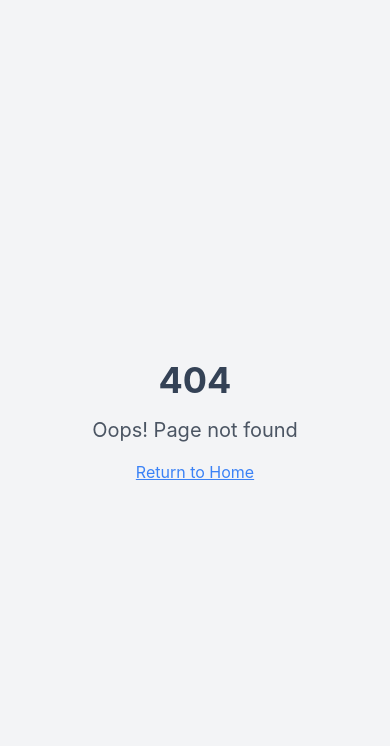
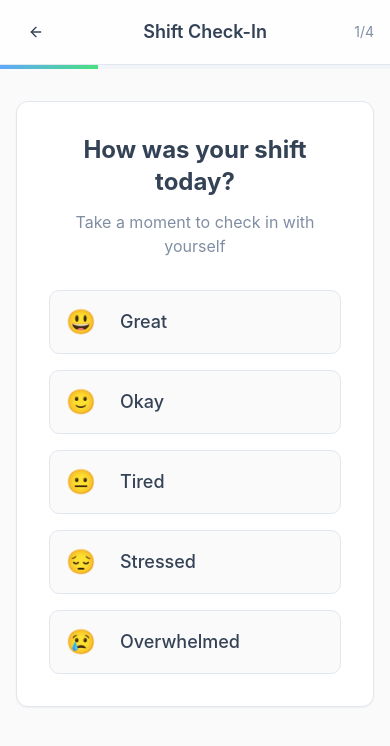
Before and after one commit to smatterings88/care-echo-ui, a React (Vite) app: page /survey in a window 390 px wide. Before the commit this address had no page. Shown: the top 746 px of the page. Built offline with nearby package versions, Linux system fonts and the light colour scheme.

Commit message:
Add survey section
Add a mobile-friendly survey with a mood check, stress source selection, and optional reflection fields. Includes automated reflection messages based on user input.

```diff
--- a/src/App.tsx
+++ b/src/App.tsx
@@ -4,6 +4,7 @@ import { TooltipProvider } from "@/components/ui/tooltip";
 import { QueryClient, QueryClientProvider } from "@tanstack/react-query";
 import { BrowserRouter, Routes, Route } from "react-router-dom";
 import Index from "./pages/Index";
+import Survey from "./pages/Survey";
 import NotFound from "./pages/NotFound";
 
 const queryClient = new QueryClient();
@@ -16,6 +17,7 @@ const App = () => (
       <BrowserRouter>
         <Routes>
           <Route path="/" element={<Index />} />
+          <Route path="/survey" element={<Survey />} />
           {/* ADD ALL CUSTOM ROUTES ABOVE THE CATCH-ALL "*" ROUTE */}
           <Route path="*" element={<NotFound />} />
         </Routes>
--- a/src/components/FloatingActionButton.tsx
+++ b/src/components/FloatingActionButton.tsx
@@ -1,11 +1,15 @@
 import { Plus } from "lucide-react";
 import { Button } from "@/components/ui/button";
 
+import { Link } from "react-router-dom";
+
 const FloatingActionButton = () => {
   return (
-    <Button className="floating-action group">
-      <Plus className="h-6 w-6 transition-transform group-hover:rotate-90 duration-300" />
-    </Button>
+    <Link to="/survey">
+      <Button className="floating-action group">
+        <Plus className="h-6 w-6 transition-transform group-hover:rotate-90 duration-300" />
+      </Button>
+    </Link>
   );
 };
 
--- a/src/components/Header.tsx
+++ b/src/components/Header.tsx
@@ -1,5 +1,7 @@
 import { Bell, User, Menu } from "lucide-react";
 import { Button } from "@/components/ui/button";
+
+import { Link } from "react-router-dom";
 
 const Header = () => {
   return (
@@ -9,21 +11,21 @@ const Header = () => {
           <Button variant="ghost" size="icon" className="md:hidden">
             <Menu className="h-5 w-5" />
           </Button>
-          <div className="flex items-center space-x-2">
+          <Link to="/" className="flex items-center space-x-2">
             <div className="w-8 h-8 bg-gradient-to-r from-primary to-healthcare-green rounded-lg flex items-center justify-center">
               <span className="text-white font-bold text-sm">CE</span>
             </div>
             <h1 className="text-xl font-semibold text-foreground">Care Echo</h1>
-          </div>
+          </Link>
         </div>
 
         <nav className="hidden md:flex items-center space-x-6">
-          <a href="#" className="text-foreground hover:text-primary transition-colors font-medium">
+          <Link to="/" className="text-foreground hover:text-primary transition-colors font-medium">
             Dashboard
-          </a>
-          <a href="#" className="text-muted-foreground hover:text-primary transition-colors font-medium">
-            Surveys
-          </a>
+          </Link>
+          <Link to="/survey" className="text-muted-foreground hover:text-primary transition-colors font-medium">
+            Quick Check-In
+          </Link>
           <a href="#" className="text-muted-foreground hover:text-primary transition-colors font-medium">
             Analytics
           </a>
--- a/src/pages/Index.tsx
+++ b/src/pages/Index.tsx
@@ -1,4 +1,5 @@
 import { BarChart3, Users, FileText, TrendingUp } from "lucide-react";
+import { Link } from "react-router-dom";
 import Header from "@/components/Header";
 import SurveyCard from "@/components/SurveyCard";
 import StatsCard from "@/components/StatsCard";
@@ -64,9 +65,11 @@ const Index = () => {
               Streamline your healthcare surveys with intelligent analytics and beautiful, mobile-first design that puts patient care first.
             </p>
             <div className="flex flex-col sm:flex-row gap-4 animate-slide-up">
-              <button className="btn-primary">
-                Create New Survey
-              </button>
+              <Link to="/survey">
+                <button className="btn-primary">
+                  Start Shift Check-In
+                </button>
+              </Link>
               <button className="btn-secondary">
                 View Analytics
               </button>
--- /dev/null
+++ b/src/pages/Survey.tsx
@@ -0,0 +1,258 @@
+import { useState } from "react";
+import { ArrowLeft, ArrowRight } from "lucide-react";
+import { Button } from "@/components/ui/button";
+import { Card } from "@/components/ui/card";
+import { Textarea } from "@/components/ui/textarea";
+import { useNavigate } from "react-router-dom";
+import { useToast } from "@/hooks/use-toast";
+
+const Survey = () => {
+  const navigate = useNavigate();
+  const { toast } = useToast();
+  const [currentStep, setCurrentStep] = useState(1);
+  const [responses, setResponses] = useState({
+    mood: "",
+    stressSource: "",
+    stressSourceOther: "",
+    support: ""
+  });
+
+  const moods = [
+    { emoji: "😃", label: "Great", value: "great" },
+    { emoji: "🙂", label: "Okay", value: "okay" },
+    { emoji: "😐", label: "Tired", value: "tired" },
+    { emoji: "😔", label: "Stressed", value: "stressed" },
+    { emoji: "😢", label: "Overwhelmed", value: "overwhelmed" }
+  ];
+
+  const stressSources = [
+    "Resident grief or decline",
+    "Family conflict",
+    "Workload / understaffing",
+    "Supervisor or leadership issues",
+    "Personal / outside stress",
+    "Other"
+  ];
+
+  const getReflection = () => {
+    const mood = responses.mood;
+    const hasSupport = responses.support.trim().length > 0;
+
+    if (mood === "great" || mood === "okay") {
+      return hasSupport
+        ? "Glad you found a bright spot today — hold onto that. You're making a difference every day."
+        : "Sounds like a solid shift! Remember to celebrate the small wins along the way.";
+    } else if (mood === "tired") {
+      return "Tough shift, but you still showed up. That counts. Rest well and be kind to yourself tonight.";
+    } else {
+      return "Looks like today was heavy. Take 2 minutes before bed to breathe deeply and let the shift go. You matter.";
+    }
+  };
+
+  const handleMoodSelect = (mood: string) => {
+    setResponses(prev => ({ ...prev, mood }));
+    setTimeout(() => setCurrentStep(2), 300);
+  };
+
+  const handleStressSelect = (source: string) => {
+    if (source === "Other") {
+      setResponses(prev => ({ ...prev, stressSource: source }));
+      return;
+    }
+    setResponses(prev => ({ ...prev, stressSource: source }));
+    setTimeout(() => setCurrentStep(3), 300);
+  };
+
+  const handleNext = () => {
+    if (currentStep < 4) {
+      setCurrentStep(currentStep + 1);
+    }
+  };
+
+  const handleSubmit = () => {
+    toast({
+      title: "Survey Completed",
+      description: "Thank you for taking the time to check in. Your wellbeing matters.",
+    });
+    setTimeout(() => navigate("/"), 2000);
+  };
+
+  return (
+    <div className="min-h-screen bg-background">
+      {/* Header */}
+      <header className="sticky top-0 z-50 w-full border-b bg-white/80 backdrop-blur-md">
+        <div className="container mx-auto px-4 h-16 flex items-center justify-between">
+          <Button variant="ghost" size="icon" onClick={() => navigate("/")}>
+            <ArrowLeft className="h-5 w-5" />
+          </Button>
+          <h1 className="text-lg font-semibold text-foreground">Shift Check-In</h1>
+          <div className="text-sm text-muted-foreground">
+            {currentStep}/4
+          </div>
+        </div>
+      </header>
+
+      {/* Progress Bar */}
+      <div className="w-full bg-muted h-1">
+        <div
+          className="bg-gradient-to-r from-primary to-healthcare-green h-1 transition-all duration-500"
+          style={{ width: `${(currentStep / 4) * 100}%` }}
+        />
+      </div>
+
+      <div className="container mx-auto px-4 py-8 max-w-2xl">
+        {/* Step 1: Mood Check */}
+        {currentStep === 1 && (
+          <Card className="p-8 animate-fade-in">
+            <div className="text-center mb-8">
+              <h2 className="text-2xl font-bold text-foreground mb-3">
+                How was your shift today?
+              </h2>
+              <p className="text-muted-foreground">
+                Take a moment to check in with yourself
+              </p>
+            </div>
+
+            <div className="grid grid-cols-1 gap-4">
+              {moods.map((mood) => (
+                <Button
+                  key={mood.value}
+                  variant="outline"
+                  className="h-16 text-lg justify-start space-x-4 hover:bg-primary/5 hover:border-primary transition-all duration-300"
+                  onClick={() => handleMoodSelect(mood.value)}
+                >
+                  <span className="text-2xl">{mood.emoji}</span>
+                  <span className="font-medium">{mood.label}</span>
+                </Button>
+              ))}
+            </div>
+          </Card>
+        )}
+
+        {/* Step 2: Stress Source */}
+        {currentStep === 2 && (
+          <Card className="p-8 animate-fade-in">
+            <div className="text-center mb-8">
+              <h2 className="text-2xl font-bold text-foreground mb-3">
+                What drained you most today?
+              </h2>
+              <p className="text-muted-foreground">
+                Understanding your stress helps us support you better
+              </p>
+            </div>
+
+            <div className="grid grid-cols-1 gap-3">
+              {stressSources.map((source) => (
+                <Button
+                  key={source}
+                  variant="outline"
+                  className="h-14 text-left justify-start px-6 hover:bg-primary/5 hover:border-primary transition-all duration-300"
+                  onClick={() => handleStressSelect(source)}
+                >
+                  <span className="font-medium">{source}</span>
+                </Button>
+              ))}
+            </div>
+
+            {responses.stressSource === "Other" && (
+              <div className="mt-6 animate-slide-up">
+                <Textarea
+                  placeholder="Tell us what's on your mind..."
+                  value={responses.stressSourceOther}
+                  onChange={(e) => setResponses(prev => ({ ...prev, stressSourceOther: e.target.value }))}
+                  className="resize-none"
+                  rows={3}
+                />
+                <Button
+                  className="mt-4 w-full btn-primary"
+                  onClick={handleNext}
+                  disabled={!responses.stressSourceOther.trim()}
+                >
+                  Continue
+                  <ArrowRight className="ml-2 h-4 w-4" />
+                </Button>
+              </div>
+            )}
+          </Card>
+        )}
+
+        {/* Step 3: Support & Energy */}
+        {currentStep === 3 && (
+          <Card className="p-8 animate-fade-in">
+            <div className="text-center mb-8">
+              <h2 className="text-2xl font-bold text-foreground mb-3">
+                What gave you energy or support today?
+              </h2>
+              <p className="text-muted-foreground">
+                Optional - but we'd love to hear about the good moments
+              </p>
+            </div>
+
+            <div className="space-y-6">
+              <Textarea
+                placeholder="A colleague's smile, a patient's thank you, a moment of peace..."
+                value={responses.support}
+                onChange={(e) => setResponses(prev => ({ ...prev, support: e.target.value }))}
+                className="resize-none"
+                rows={4}
+              />
+
+              <div className="flex flex-col gap-3">
+                <Button
+                  className="btn-primary"
+                  onClick={handleNext}
+                >
+                  Continue
+                  <ArrowRight className="ml-2 h-4 w-4" />
+                </Button>
+                <Button
+                  variant="ghost"
+                  onClick={handleNext}
+                  className="text-muted-foreground"
+                >
+                  Skip this step
+                </Button>
+              </div>
+            </div>
+          </Card>
+        )}
+
+        {/* Step 4: Reflection */}
+        {currentStep === 4 && (
+          <Card className="p-8 animate-fade-in">
+            <div className="text-center space-y-6">
+              <div className="w-16 h-16 bg-gradient-to-r from-primary to-healthcare-green rounded-full flex items-center justify-center mx-auto animate-bounce-gentle">
+                <span className="text-2xl">💙</span>
+              </div>
+
+              <div>
+                <h2 className="text-2xl font-bold text-foreground mb-4">
+                  Thank you for checking in
+                </h2>
+
+                <div className="bg-gradient-to-r from-primary/5 to-healthcare-green/5 rounded-xl p-6 mb-6">
+                  <p className="text-foreground text-lg leading-relaxed">
+                    {getReflection()}
+                  </p>
+                </div>
+
+                <p className="text-muted-foreground mb-6">
+                  Your responses help us understand how to better support our healthcare heroes.
+                </p>
+              </div>
+
+              <Button
+                className="btn-primary w-full"
+                onClick={handleSubmit}
+              >
+                Complete Check-In
+              </Button>
+            </div>
+          </Card>
+        )}
+      </div>
+    </div>
+  );
+};
+
+export default Survey;
```
